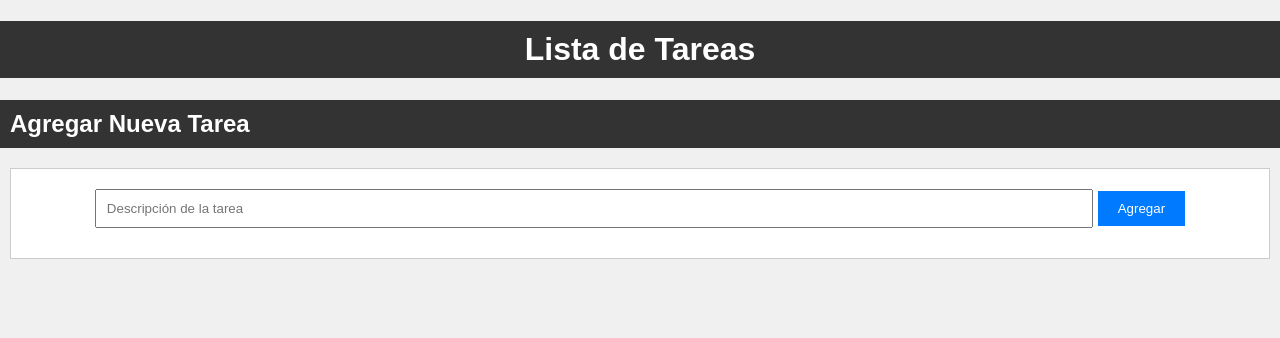
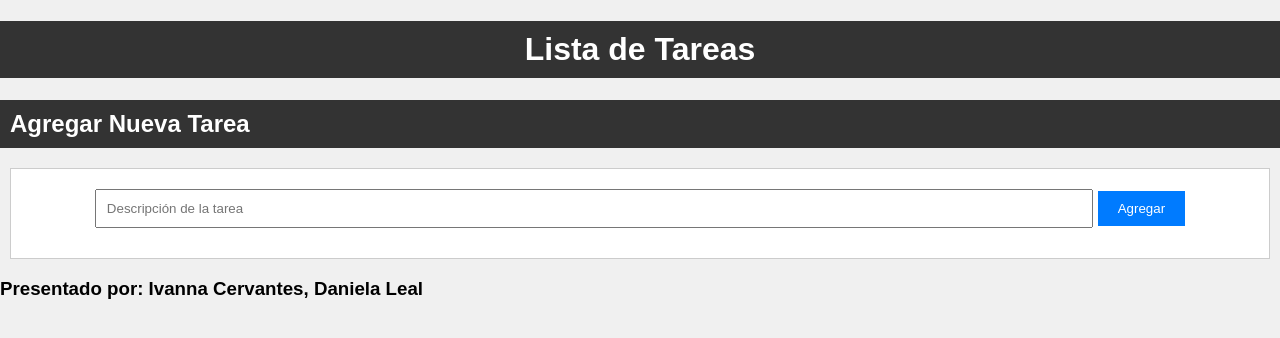
Before and after one commit to ic-222/Taller_Corte2, a Flask app: page / in a window 1280 px wide. Shown: the top 338 px of the page. Run offline with Flask 3, Linux system fonts and the light colour scheme; data that the repository does not hold is empty.

Commit message:
Últimas modificaciones realizadas

```diff
--- a/src/templates/mostrar_tareas.html
+++ b/src/templates/mostrar_tareas.html
@@ -108,4 +108,6 @@
         <button type="submit">Agregar</button>
     </form>
 </body>
+
+<h3>Presentado por: Ivanna Cervantes, Daniela Leal</h3>
 </html>
```
Also changed, not shown: 1 other file.
